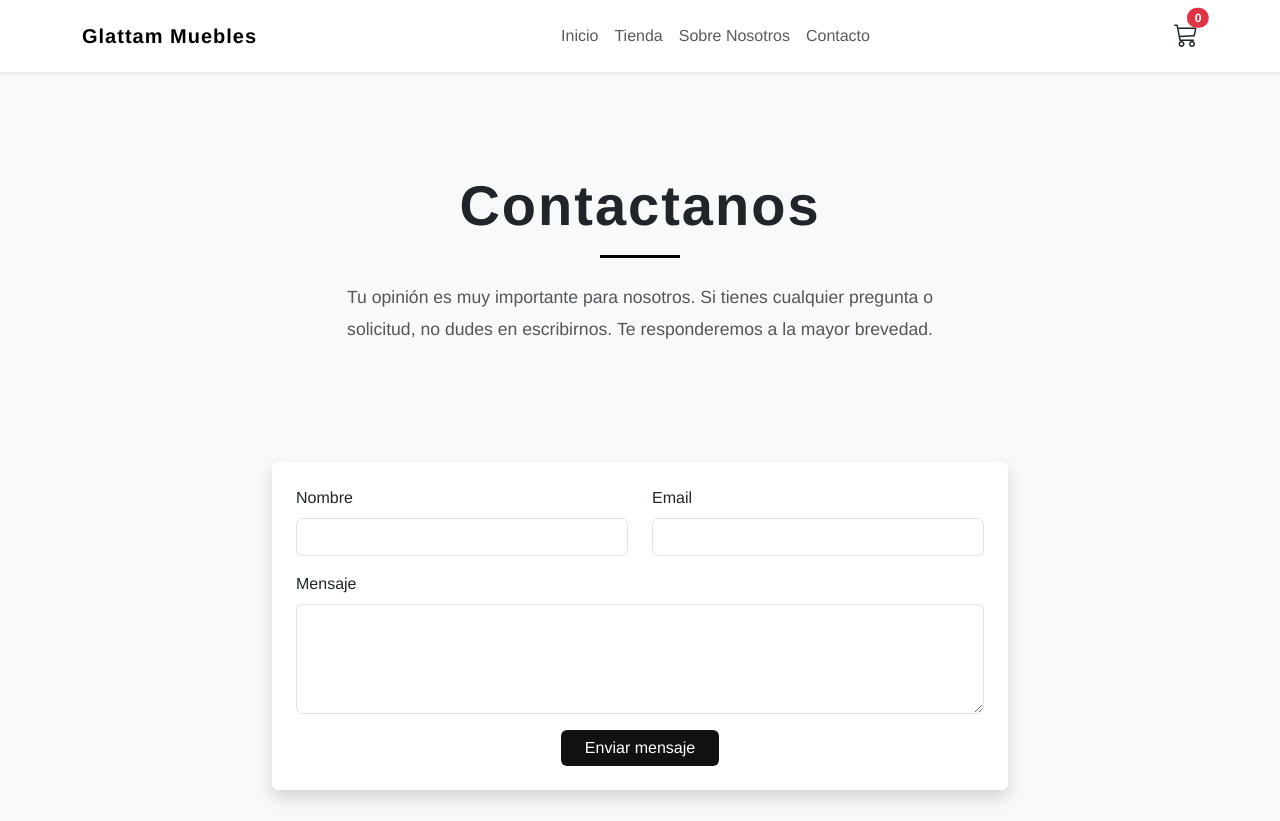
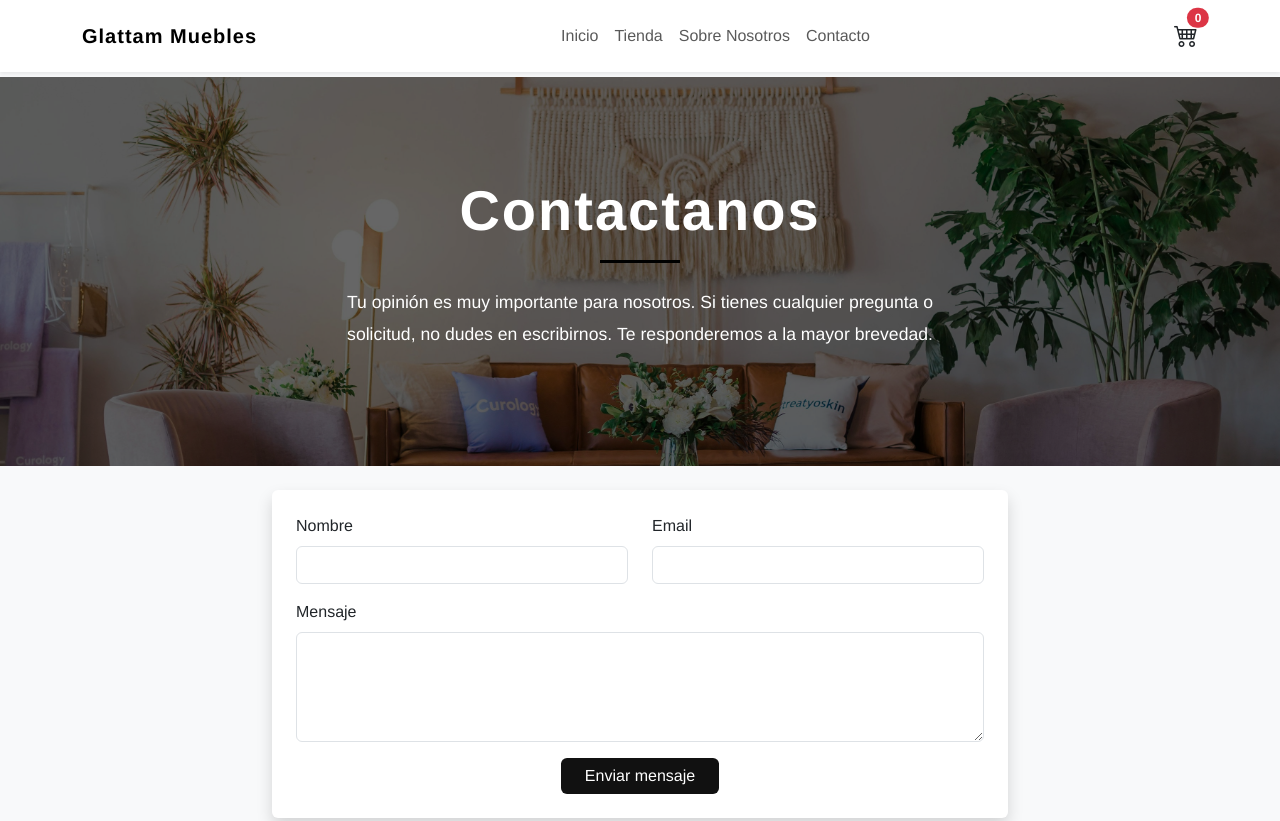
Before and after one commit to gomedie1974/muebles-ecommerce, a website: page contacto.html in a window 1280 px wide. Shown: the top 821 px of the page. Drawn offline with nearby package versions, Linux system fonts and the light colour scheme.

Commit message:
arreglando contacto

```diff
--- a/contacto.html
+++ b/contacto.html
@@ -13,7 +13,7 @@
   <style>
 .cta-section {
   background: linear-gradient(rgba(0,0,0,0.6), rgba(0,0,0,0.6)),
-        url('https://images.unsplash.com/photo-1615874959474-d609969a20ed');
+    url('./img/spacejoy-c0JoR_-2x3E-unsplash.jpg');
   background-size: cover;
   background-position: center;
   color: white;
@@ -21,7 +21,12 @@
 }
 .contact-hero {
   padding: 100px 0;
-  background-color: #f8f9fa;
+  background: linear-gradient(rgba(0,0,0,0.6), rgba(0,0,0,0.6)),
+    url('./img/curology-6CJg-fOTYs4-unsplash.jpg');
+  background-size: cover;
+  background-position: center;
+  color: white;
+
 }
 
 .contact-hero h1 {
@@ -52,7 +57,7 @@
   <div class="container">
     <h1 class="fw-bold display-4 mb-3">Contactanos</h1>
     <div class="divider mx-auto mb-4"></div>
-    <p class="lead col-lg-7 mx-auto">
+    <p class="lead col-lg-7 mx-auto" style="color: white;">
       Tu opinión es muy importante para nosotros.
       Si tienes cualquier pregunta o solicitud, no dudes en escribirnos.
       <strong>Te responderemos a la mayor brevedad.</strong>
@@ -63,7 +68,7 @@
 <!-- FORMULARIO -->
 <section class="container mb-5">
   <div class="row justify-content-center">
-    <div class="col-lg-8">
+    <div class="col-lg-8 mt-4">
 
       <div class="card shadow border-0 p-4">
         <form>
--- a/css/styles.css
+++ b/css/styles.css
@@ -52,6 +52,7 @@ body {
 }
 .navbar {
   transition: 0.3s ease;
+
 }
 
 .navbar-toggler {
@@ -119,8 +120,6 @@ body {
 }
 /* hacer que el footer quede bien abajo en todos los dispositivos */
 body {
-  display: flex;
-  flex-direction: column;
   min-height: 100vh;
 }
 
@@ -129,13 +128,11 @@ main {
 }
 
 body {
-  height: 100%;
-}
-
-body {
   display: flex;
   flex-direction: column;
   background-color: #f8f9fa; /* opcional */
+  height: 100%;
+  padding-top: 6%;
 }
 
 main {
--- a/js/navbar.js
+++ b/js/navbar.js
@@ -4,7 +4,7 @@
 function cargarNavbar() {
 
   const navbar = `
-    <nav class="navbar navbar-expand-lg navbar-light bg-white shadow-sm py-3">
+    <nav class="navbar navbar-expand-lg navbar-light bg-white shadow-sm py-3 fixed-top">
       <div class="container">
 
         <a class="navbar-brand fw-bold" href="index.html">
@@ -49,7 +49,7 @@ function cargarNavbar() {
 
             <!-- Carrito -->
             <a href="carrito.html" class="nav-link position-relative">
-              <i class="bi bi-cart3 fs-4"></i>
+              <i class="bi bi-cart4 fs-4"></i>
               <span id="contador-carrito"
                     class="position-absolute top-0 start-100 translate-middle badge rounded-pill bg-danger">
                 0
```
Also changed, not shown: index.html (+2 -2 lines), img/curology-6CJg-fOTYs4-unsplash.jpg (added), 1 other file. Lines whose indentation alone changed are shown as unchanged.
